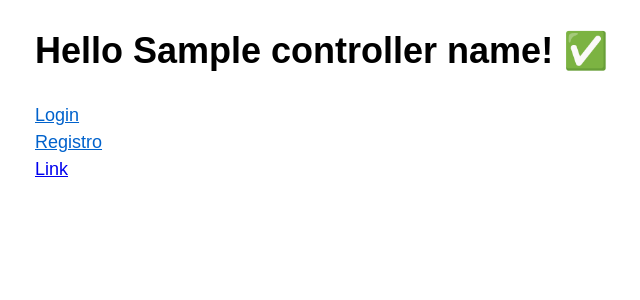
After one commit to joseoe1996/TFG_WEB, a Symfony app: template templates/pagina_inicio/index.html.twig in a window 1280 px wide. The commit adds this page. Shown: the top 300 px of the page, without its empty margins (205-845 px from the left). Run offline with Twig, Linux system fonts and the light colour scheme; the template is opened without the code that fills it: most values are stand-ins (such as "Sample title", 1, 10 or a date in 2020); some libraries are stand-ins or nearby versions.

Commit message:
inicio del proyecto
iniciando el proyecto

```diff
--- a/composer.json
+++ b/composer.json
@@ -41,6 +41,7 @@
         "symfony/twig-bundle": "5.4.x-dev",
         "symfony/validator": "5.4.*",
         "symfony/web-link": "5.4.*",
+        "symfony/webpack-encore-bundle": "^1.11",
         "symfony/yaml": "5.4.*",
         "twig/extra-bundle": "^2.12|^3.0",
         "twig/twig": "^2.12|^3.0"
--- a/src/Controller/RegistrationController.php
+++ b/src/Controller/RegistrationController.php
@@ -35,7 +35,7 @@ class RegistrationController extends AbstractController
             $entityManager->flush();
             // do anything else you need here, like send an email
 
-            return $this->redirectToRoute('inicio');
+            return $this->redirectToRoute('app_login');
         }
 
         return $this->render('registration/register.html.twig', [
--- a/src/Security/LoginFormAuthenticator.php
+++ b/src/Security/LoginFormAuthenticator.php
@@ -51,7 +51,7 @@ class LoginFormAuthenticator extends AbstractLoginFormAuthenticator
         }
 
         // For example:
-        //return new RedirectResponse($this->urlGenerator->generate('some_route'));
+        return new RedirectResponse($this->urlGenerator->generate('inicio'));
         throw new \Exception('TODO: provide a valid redirect inside '.__FILE__);
     }
 
--- a/templates/base.html.twig
+++ b/templates/base.html.twig
@@ -3,6 +3,7 @@
     <head>
         <meta charset="UTF-8">
         <title>{% block title %}Welcome!{% endblock %}</title>
+                <link href="https://stackpath.bootstrapcdn.com/font-awesome/4.7.0/css/font-awesome.min.css" rel="stylesheet" integrity="sha384-wvfXpqpZZVQGK6TAh5PVlGOfQNHSoD2xbE+QkPxCAFlNEevoEH3Sl0sibVcOQVnN" crossorigin="anonymous">
         {# Run `composer require symfony/webpack-encore-bundle`
            and uncomment the following Encore helpers to start using Symfony UX #}
         {% block stylesheets %}
--- /dev/null
+++ b/templates/pagina_inicio/index.html.twig
@@ -0,0 +1,18 @@
+{% extends 'base.html.twig' %}
+
+{% block title %}Hello PaginaInicioController!{% endblock %}
+
+{% block body %}
+<style>
+    .example-wrapper { margin: 1em auto; max-width: 800px; width: 95%; font: 18px/1.5 sans-serif; }
+    .example-wrapper code { background: #F5F5F5; padding: 2px 6px; }
+</style>
+
+<div class="example-wrapper">
+    <h1>Hello {{ controller_name }}! ✅</h1>
+
+    <div class="form-group"><a href="{{ path('app_login') }}" class="btn btn-primary btn-block" type="submit" style="background-color: rgb(255,255,255);color: rgb(0,98,204);">Login</a></div>
+    <div class="form-group"><a href="{{ path('app_register') }}" class="btn btn-primary btn-block" type="submit" style="background-color: rgb(255,255,255);color: rgb(0,98,204);">Registro</a></div>
+    <a class="btn btn-primary" href="#" role="button">Link</a>
+</div>
+{% endblock %}
```
Also changed, not shown: src/Controller/PaginaInicioController.php (added, +20 -0 lines), templates/security/login.html.twig (line endings or trailing spaces), 2 other files.
